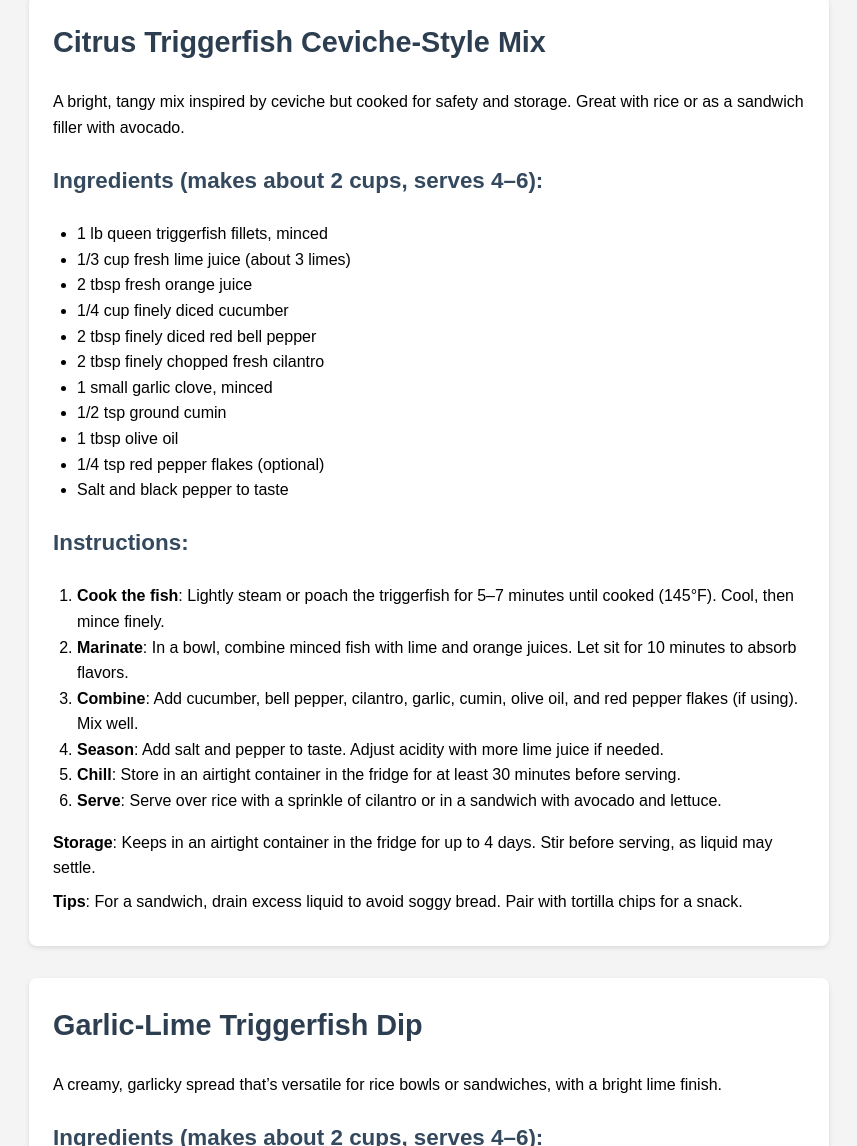
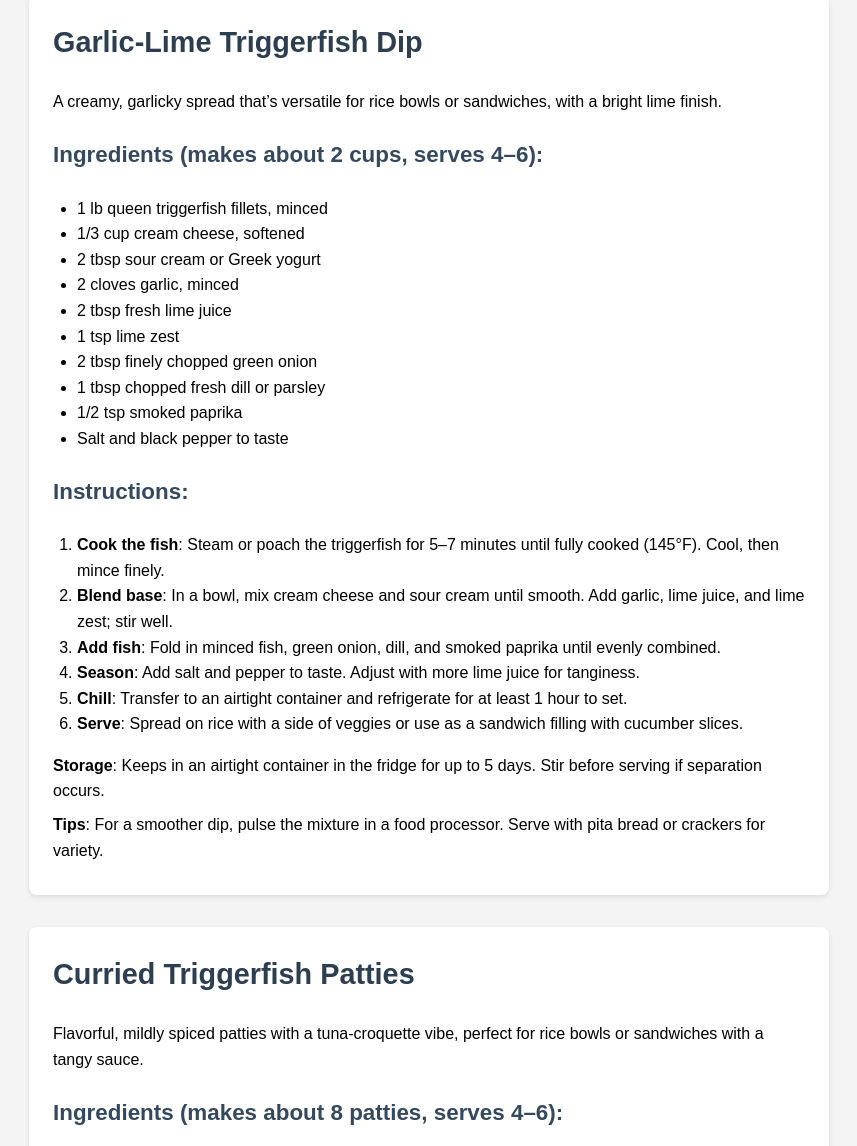
Before and after one commit to tideye/Recipes, a plain HTML site: page index.html in a window 1280 px wide. Shown: the part 1163-2309 px from the top of the page, without its empty margins (211-1068 px from the left). Drawn offline with Linux system fonts and the light colour scheme.

Commit message:
Update index.html

```diff
--- a/index.html
+++ b/index.html
@@ -128,37 +128,7 @@
             <p><strong>Tips</strong>: For sandwiches, toast the bread to prevent sogginess. Add diced jalapeño for extra heat.</p>
         </div>
 
-        <!-- Recipe 2: Citrus Triggerfish Ceviche-Style Mix -->
-        <div class="recipe" id="citrus-mix">
-            <h2>Citrus Triggerfish Ceviche-Style Mix</h2>
-            <p>A bright, tangy mix inspired by ceviche but cooked for safety and storage. Great with rice or as a sandwich filler with avocado.</p>
-            <h3>Ingredients (makes about 2 cups, serves 4–6):</h3>
-            <ul>
-                <li>1 lb queen triggerfish fillets, minced</li>
-                <li>1/3 cup fresh lime juice (about 3 limes)</li>
-                <li>2 tbsp fresh orange juice</li>
-                <li>1/4 cup finely diced cucumber</li>
-                <li>2 tbsp finely diced red bell pepper</li>
-                <li>2 tbsp finely chopped fresh cilantro</li>
-                <li>1 small garlic clove, minced</li>
-                <li>1/2 tsp ground cumin</li>
-                <li>1 tbsp olive oil</li>
-                <li>1/4 tsp red pepper flakes (optional)</li>
-                <li>Salt and black pepper to taste</li>
-            </ul>
-            <h3>Instructions:</h3>
-            <ol>
-                <li><strong>Cook the fish</strong>: Lightly steam or poach the triggerfish for 5–7 minutes until cooked (145°F). Cool, then mince finely.</li>
-                <li><strong>Marinate</strong>: In a bowl, combine minced fish with lime and orange juices. Let sit for 10 minutes to absorb flavors.</li>
-                <li><strong>Combine</strong>: Add cucumber, bell pepper, cilantro, garlic, cumin, olive oil, and red pepper flakes (if using). Mix well.</li>
-                <li><strong>Season</strong>: Add salt and pepper to taste. Adjust acidity with more lime juice if needed.</li>
-                <li><strong>Chill</strong>: Store in an airtight container in the fridge for at least 30 minutes before serving.</li>
-                <li><strong>Serve</strong>: Serve over rice with a sprinkle of cilantro or in a sandwich with avocado and lettuce.</li>
-            </ol>
-            <p><strong>Storage</strong>: Keeps in an airtight container in the fridge for up to 4 days. Stir before serving, as liquid may settle.</p>
-            <p><strong>Tips</strong>: For a sandwich, drain excess liquid to avoid soggy bread. Pair with tortilla chips for a snack.</p>
-        </div>
-
+        <!-- Recipe 2: Citrus Triggerfish Ceviche-Style
         <!-- Recipe 3: Garlic-Lime Triggerfish Dip -->
         <div class="recipe" id="garlic-dip">
             <h2>Garlic-Lime Triggerfish Dip</h2>
```
